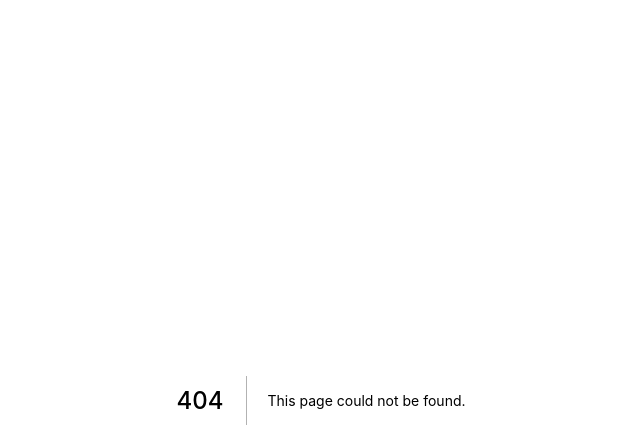
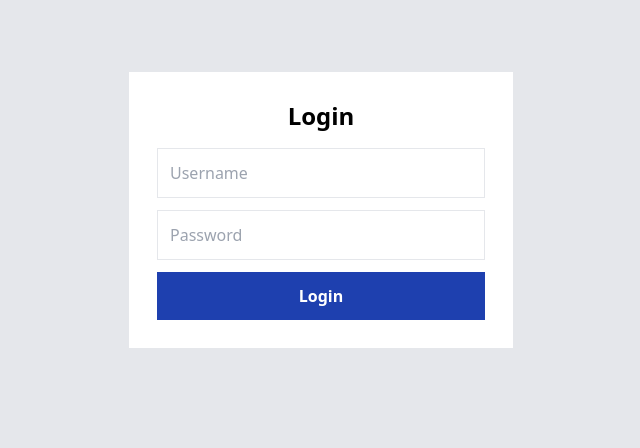
Before and after one commit to khoufstudio/frontend_tracking_app, a Next.js app: page /login in a window 1280 px wide. Before the commit this address had no page. Shown: the top 448 px of the page, without its empty margins (319-959 px from the left). Built offline with nearby package versions, Linux system fonts and the light colour scheme.

Commit message:
add login page

```diff
--- a/package.json
+++ b/package.json
@@ -17,8 +17,11 @@
     "@types/node": "17.0.35",
     "@types/react": "18.0.9",
     "@types/react-dom": "18.0.4",
+    "autoprefixer": "^10.4.7",
     "eslint": "8.15.0",
     "eslint-config-next": "12.1.6",
+    "postcss": "^8.4.14",
+    "tailwindcss": "^3.0.24",
     "typescript": "4.6.4"
   }
 }
--- a/pages/index.tsx
+++ b/pages/index.tsx
@@ -1,11 +1,8 @@
-import type { NextPage } from 'next'
-import Head from 'next/head'
-import Image from 'next/image'
-import styles from '../styles/Home.module.css'
+import { NextPage } from 'next'
 
 const Home: NextPage = () => {
   return (
-    <h1>test</h1>
+    <h1>Home</h1>
   )
 }
 
--- /dev/null
+++ b/pages/login.tsx
@@ -0,0 +1,26 @@
+import type { NextPage } from 'next'
+
+const Login: NextPage = () => {
+  return (
+    <div className='bg-gray-200 h-screen'>
+
+      {/* form login */}
+      <div className='container p-8'>
+        <div className='bg-white flex flex-col w-96 mx-auto p-7 mt-10'>
+          <p className='text-center mb-4 font-bold text-2xl'>Login</p>
+          <div className="mb-3">
+            <input className='border p-3 w-full' type="text" name='username' placeholder='Username' />
+          </div>
+          <div className="mb-3">
+            <input className='border p-3 w-full' type="text" name='password' placeholder='Password' />
+          </div>
+          <button className='bg-blue-800 p-3 font-bold hover:bg-gray-500 text-white' type="submit">
+            Login
+          </button>
+        </div>
+      </div>
+    </div>
+  )
+}
+
+export default Login
--- /dev/null
+++ b/postcss.config.js
@@ -0,0 +1,6 @@
+module.exports = {
+  plugins: {
+    tailwindcss: {},
+    autoprefixer: {},
+  },
+}
--- /dev/null
+++ b/tailwind.config.js
@@ -0,0 +1,10 @@
+module.exports = {
+  content: [
+    "./pages/**/*.{js,ts,jsx,tsx}",
+    "./components/**/*.{js,ts,jsx,tsx}",
+  ],
+  theme: {
+    extend: {},
+  },
+  plugins: [],
+}
```
Also changed, not shown: styles/globals.css (+6 -2 lines), 2 other files (tests, documents, lock files or other folders).
